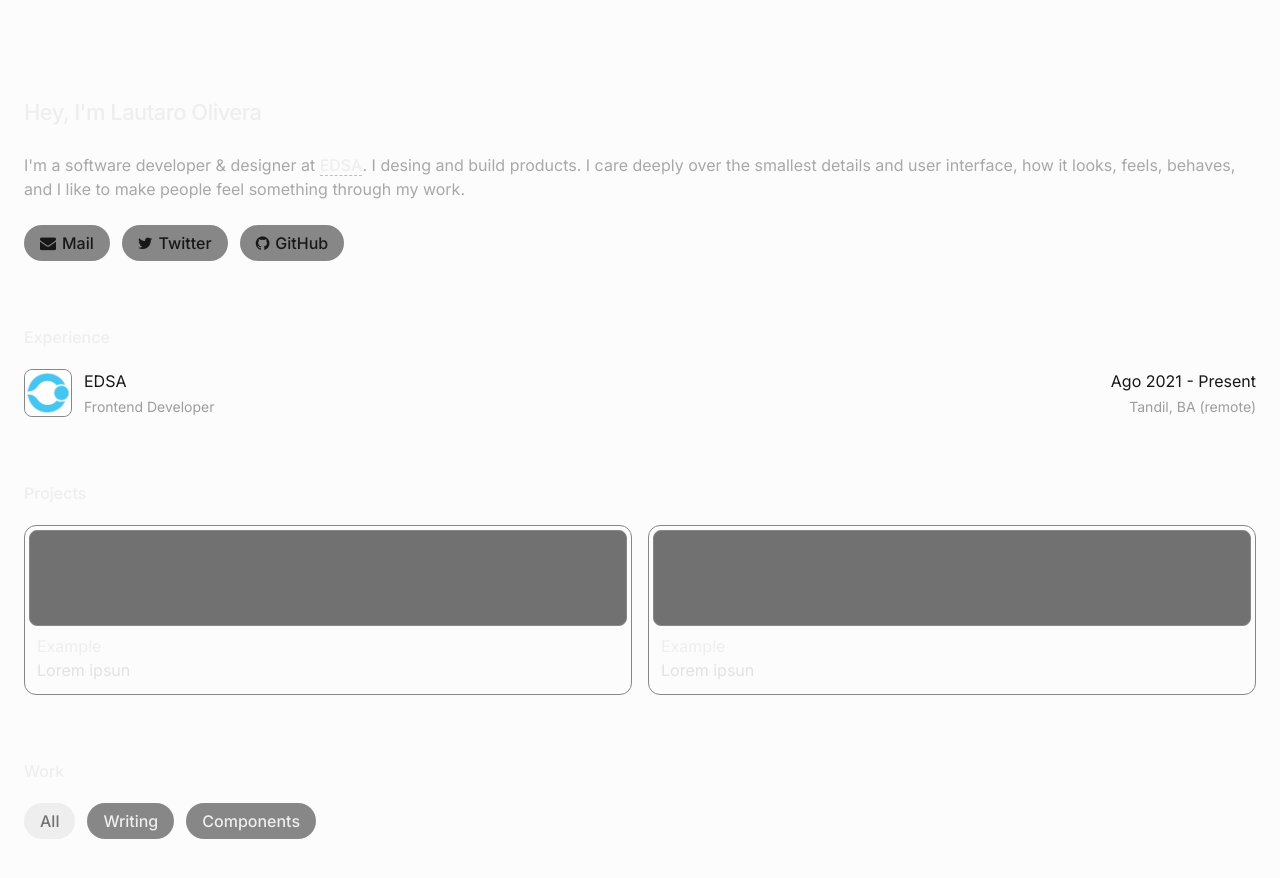
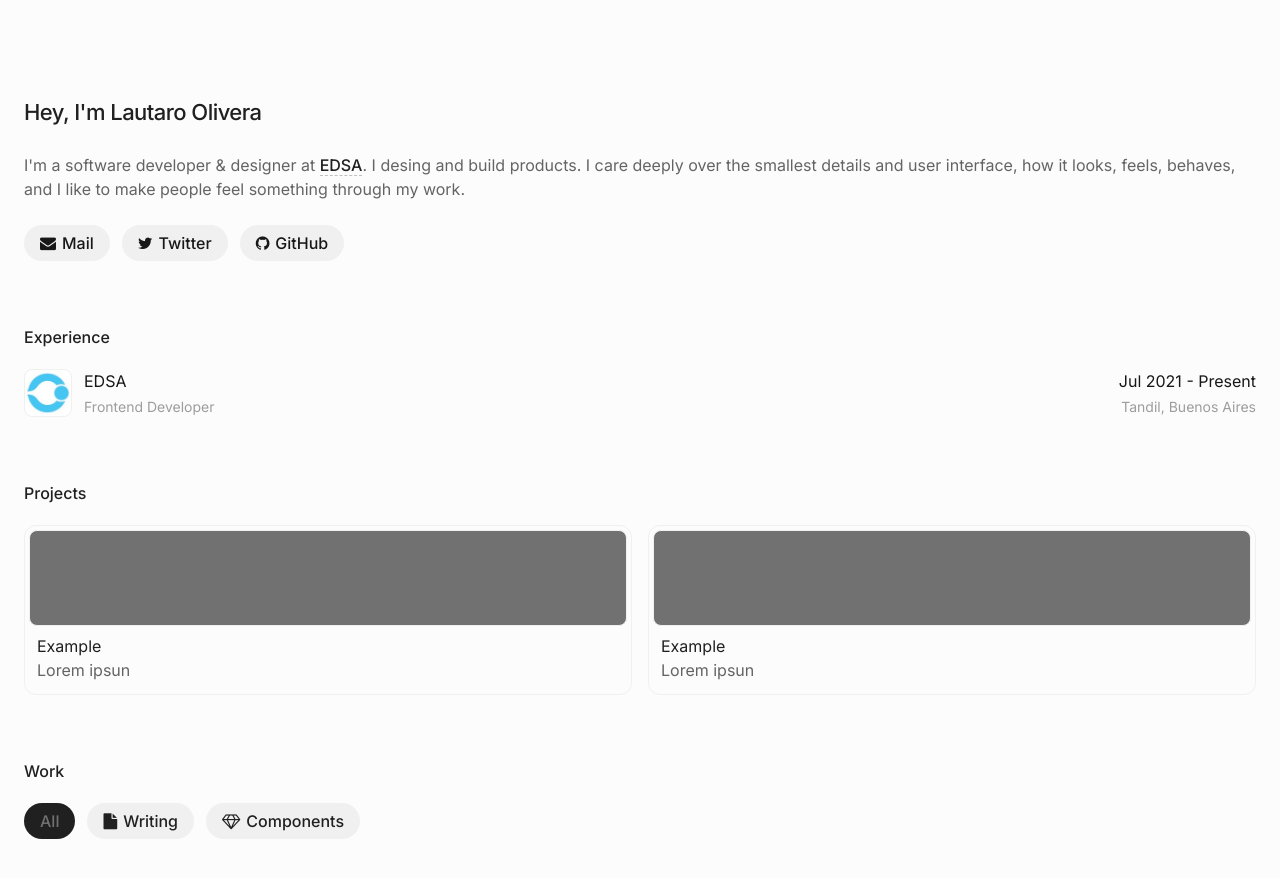
Before and after one commit to kappaggaeru/portfolio3, a Next.js app: page / in a window 1280 px wide. Shown: the top 878 px of the page. Built offline with nearby package versions, Linux system fonts and the light colour scheme.

Commit message:
ajustes para tema claro

```diff
--- a/src/app/components/anchor.tsx
+++ b/src/app/components/anchor.tsx
@@ -14,7 +14,7 @@ const Anchor: React.FC<Props> = ({ icon, text, link, ariaLabel }) => {
             rel="noreferrer"
             className="transition-[colors, scale] flex h-9 cursor-pointer items-center gap-1.5 rounded-full bg-gray-300 px-4 font-medium duration-200 ease-out select-none hover:bg-gray-400 active:scale-[0.97]"
         >
-            <i className={`fa fa-${icon}`}></i>
+            <i className={`fa fa-${icon}`} />
             {text}
         </a>
     )
--- a/src/app/components/button.tsx
+++ b/src/app/components/button.tsx
@@ -4,13 +4,14 @@ interface Props {
     onClick: () => void,
     isActive: boolean,
 }
-const Button: React.FC<Props> = ({ text, onClick, isActive }) => {
+const Button: React.FC<Props> = ({ text, onClick, isActive, icon }) => {
     return (
         <button className={`
             flex h-9 items-center justify-center gap-1.5 rounded-full px-4 font-medium  transition-colors duration-0 ease-out hover:bg-gray-400 hover:duration-1000 cursor-pointer active:scale-[0.97]
             ${isActive ? "bg-gray-1200 text-gray-100" : "bg-gray-300 text-gray-1200"}
         `}
             onClick={onClick}>
+            {icon && <i className={`fa fa-${icon}`} />}
             {text}
         </button>
     )
--- a/src/app/globals.css
+++ b/src/app/globals.css
@@ -5,6 +5,52 @@
     --background: #ffffff;
     --foreground: #171717;
     --color-gray-background: oklch(99.1% 0 0);
+
+    @supports (color: oklch(0 0 0)) {
+        /* OKLCH */
+        --color-gray-100: oklch(0.549 0 0);
+        --color-gray-200: oklch(0.586 0 0);
+        --color-gray-300: oklch(0.955 0 0);
+        --color-gray-400: oklch(0.931 0 0);
+        --color-gray-500: oklch(0.695 0 0);
+        --color-gray-600: oklch(0.731 0 0);
+        --color-gray-700: oklch(0.768 0 0);
+        --color-gray-800: oklch(0.804 0 0);
+        --color-gray-900: oklch(0.841 0 0);
+        --color-gray-1000: oklch(0.877 0 0);
+        --color-gray-1100: oklch(0.503 0 0);
+        --color-gray-1200: oklch(0.244 0 0);
+    }
+
+    --tw-inset-shadow {
+        syntax: "*";
+        inherits: false;
+        initial-value: 0 0 #0000;
+    }
+
+    --tw-inset-ring-shadow {
+        syntax: "*";
+        inherits: false;
+        initial-value: 0 0 #0000;
+    }
+
+    --tw-ring-offset-color {
+        syntax: "*";
+        inherits: false;
+        initial-value: #fff;
+    }
+
+    --tw-ring-shadow {
+        syntax: "*";
+        inherits: false;
+        initial-value: 0 0 #0000;
+    }
+
+    --tw-shadow {
+        syntax: "*";
+        inherits: false;
+        initial-value: 0 0 #0000;
+    }
 }
 
 @theme inline {
@@ -12,6 +58,7 @@
     --color-foreground: var(--foreground);
 }
 
+/* dark mode */
 @media (prefers-color-scheme: dark) {
     :root {
         --background: #0a0a0a;
@@ -24,6 +71,7 @@
             --color-gray-300: oklch(0.252 0 0);
             --color-gray-400: oklch(0.285 0 0);
             --color-gray-1100: oklch(0.773 0 0);
+            --color-gray-1200: oklch(0.950 0 0);
         }
     }
 }
@@ -50,27 +98,11 @@ body {
     background-color: var(--color-gray-1200);
 }
 
+.shadow-custom,
+.shadow-lg {
+    box-shadow: var(--tw-inset-shadow), var(--tw-inset-ring-shadow), var(--tw-ring-offset-shadow), var(--tw-ring-shadow), var(--tw-shadow);
+}
+
 @layer base {
-    :root {
-        /* sRGB hex */
-        --color-gray-100: #fcfcfc;
-        --color-gray-200: #fafafa;
-        --color-gray-300: #f4f4f4;
-
-        @supports (color: oklch(0 0 0)) {
-            /* OKLCH */
-            --color-gray-100: oklch(0.549 0.000 0.0);
-            --color-gray-200: oklch(0.586 0.000 0.0);
-            --color-gray-300: oklch(0.622 0.000 0.0);
-            --color-gray-400: oklch(0.658 0.000 0.0);
-            --color-gray-500: oklch(0.695 0.000 0.0);
-            --color-gray-600: oklch(0.731 0.000 0.0);
-            --color-gray-700: oklch(0.768 0.000 0.0);
-            --color-gray-800: oklch(0.804 0.000 0.0);
-            --color-gray-900: oklch(0.841 0.000 0.0);
-            --color-gray-1000: oklch(0.877 0.000 0.0);
-            --color-gray-1100: oklch(0.914 0.000 0.0);
-            --color-gray-1200: oklch(0.950 0.000 0.0);
-        }
-    }
+    :root {}
 }
--- a/src/app/pages/experience.tsx
+++ b/src/app/pages/experience.tsx
@@ -4,9 +4,9 @@ export default function Experience() {
             company: "EDSA",
             logo: "images/edsa-logo.jfif",
             role: "Frontend Developer",
-            from: "Ago 2021",
+            from: "Jul 2021",
             to: "Present",
-            location: "Tandil, BA (remote)"
+            location: "Tandil, Buenos Aires"
         }
     ];
 
--- a/src/app/pages/projects.tsx
+++ b/src/app/pages/projects.tsx
@@ -15,7 +15,7 @@ export default function Projects() {
     ]
 
     const rows = projects.map((p, index) => (
-        <div key={index} className="border-1 border-gray-300 rounded-xl p-1">
+        <div key={index} className="border-1 border-gray-300 shacustom-shadow rounded-xl p-1">
             <div className="border-1 border-gray-300 rounded-lg bg-gray-100 h-24"></div>
             <div className="grid p-2">
                 <span className="text-gray-1200">{p.title}</span>
--- a/src/app/pages/welcome.tsx
+++ b/src/app/pages/welcome.tsx
@@ -26,7 +26,14 @@ export default function WelcomePage() {
     return (
         <div className="grid">
             <span className="text-gray-1200 mt-6 mb-3 flex w-full items-center text-[22px] font-medium tracking-tight sm:mt-12">Hey, I&apos;m Lautaro Olivera</span>
-            <p className="text-gray-600 mt-3">I&apos;m a software developer & designer at <a className="text-gray-1200 link-outline hover:border-gray-1200 border-b border-dashed border-gray-800 font-medium transition-colors duration-200 ease-out" href="https://www.edsa.com/">EDSA</a>. I desing and build products. I care deeply over the smallest details and user interface, how it looks, feels, behaves, and I like to make people feel something through my work.</p>
+            <p className="text-gray-1100 mt-3">I&apos;m a software developer & designer at <a
+                className="text-gray-1200 link-outline hover:border-gray-1200 border-b border-dashed border-gray-800 font-medium transition-colors duration-200 ease-out"
+                href="https://www.edsa.com/"
+                aria-label="EDSA"
+                target="_blank"
+                rel="noreferrer">
+                EDSA
+            </a>. I desing and build products. I care deeply over the smallest details and user interface, how it looks, feels, behaves, and I like to make people feel something through my work.</p>
             <div className="flex flex-row gap-3 flex-wrap mt-6">
                 {socialButtons}
             </div>
--- a/src/app/pages/work.tsx
+++ b/src/app/pages/work.tsx
@@ -8,9 +8,23 @@ export default function Work() {
         <div className="mt-16">
             <div className="text-gray-1200 mb-5 flex w-full items-center font-medium">Work</div>
             <div className="flex flex-row gap-3">
-                <Button text="All" onClick={() => setActiveWork(0)} isActive={activeWork == 0} />
-                <Button text="Writing" onClick={() => setActiveWork(1)} isActive={activeWork == 1} />
-                <Button text="Components" onClick={() => setActiveWork(2)} isActive={activeWork == 2} />
+                <Button
+                    text="All"
+                    onClick={() => setActiveWork(0)}
+                    isActive={activeWork == 0}
+                />
+                <Button
+                    text="Writing"
+                    onClick={() => setActiveWork(1)}
+                    isActive={activeWork == 1}
+                    icon="file"
+                />
+                <Button
+                    text="Components"
+                    onClick={() => setActiveWork(2)}
+                    isActive={activeWork == 2}
+                    icon="diamond"
+                />
             </div>
         </div>
     )
```
